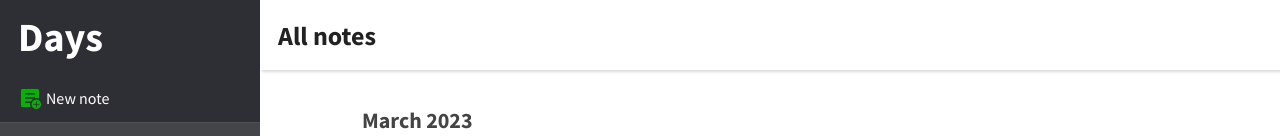
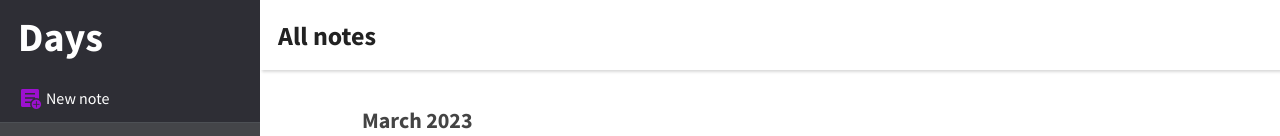
Before and after one commit to AlexeiVorobev/days, a React (Vite) app: page / in a window 1280 px wide. Shown: the top 136 px of the page. Built offline with nearby package versions, Linux system fonts and the light colour scheme.

Commit message:
Style fixes

```diff
--- a/components/Header.jsx
+++ b/components/Header.jsx
@@ -84,8 +84,10 @@ const Header = ({
     return (
       <div className="header">
         <Overlay onClick={toggleMenu} />
-        <ToggleBtn />
-        <div className="header-title">{title}</div>
+        <div className="left">
+          <ToggleBtn />
+          <div className="header-title">{title}</div>
+        </div>
       </div>
     );
   }
--- a/src/App.css
+++ b/src/App.css
@@ -255,6 +255,10 @@ button.icon-btn.black span {
   border-bottom: 1px solid var(--menu-hover-color);
 }
 
+#menuNewNote span {
+  color: rgb(156, 16, 207);
+}
+
 .overlay {
   position: fixed; /* Stay in place */
   z-index: 1; /* Sit on top */
@@ -339,10 +343,6 @@ button {
   background-color: white;
 }
 
-#menuNewNote span {
-  color: rgb(1, 180, 1);
-}
-
 .ql-editor {
   max-width: 8.5in;
   min-height: 11in;
@@ -398,7 +398,7 @@ p {
 }
 
 .dropdown {
-  z-index: 1;
+  z-index: 2;
   float: right;
   position: relative;
   display: inline;
@@ -426,7 +426,7 @@ p {
 .sidebar-overlay {
   top: 0;
   left: 0;
-  z-index: 2;
+  z-index: 3;
   position: absolute;
   height: 100vh;
   width: 100vw;
```
